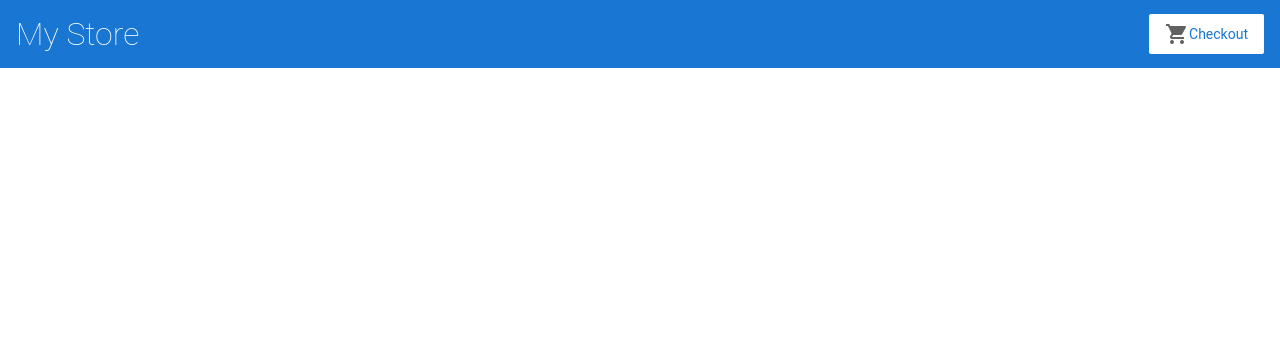
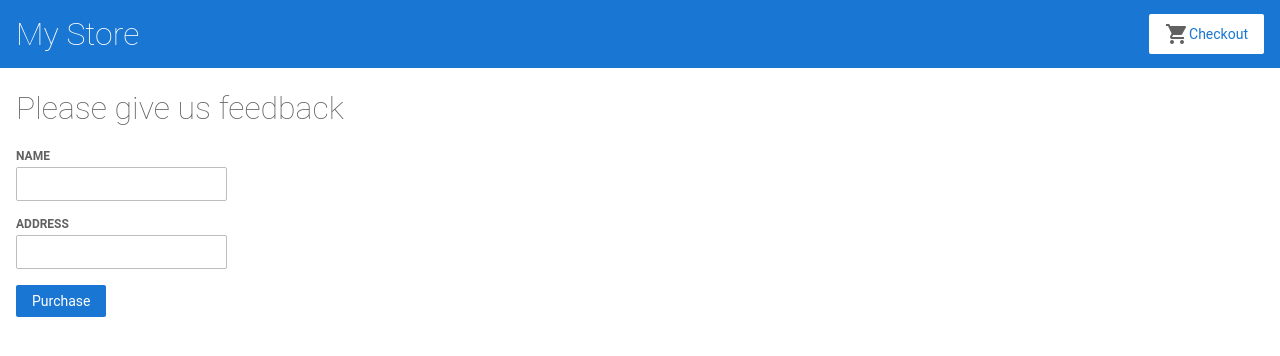
Before and after one commit to RabbitLuke/git-demo, an Angular app: page /feedback in a window 1280 px wide. Before the commit this address led to /. Shown: the top 356 px of the page. Built offline with nearby package versions, Linux system fonts and the light colour scheme; no server answers.

Commit message:
Added basic feedback page

```diff
--- /dev/null
+++ b/src/app/feedback/feedback.component.html
@@ -0,0 +1,20 @@
+<h1>Please give us feedback</h1>
+<form [formGroup]="feedbackForm" (ngSubmit)="onSubmit()">
+
+    <div>
+      <label for="name">
+        Name
+      </label>
+      <input id="name" type="text" formControlName="name">
+    </div>
+
+    <div>
+      <label for="address">
+        Address
+      </label>
+      <input id="address" type="text" formControlName="address">
+    </div>
+
+    <button class="button" type="submit">Purchase</button>
+
+  </form>
--- /dev/null
+++ b/src/app/feedback/feedback.component.ts
@@ -0,0 +1,25 @@
+import { Component } from '@angular/core';
+import { FeedbackService } from '../feedback.service';
+import { FormBuilder, FormControl } from '@angular/forms';
+
+@Component({
+  selector: 'app-feedback',
+  templateUrl: './feedback.component.html',
+  styleUrls: ['./feedback.component.css']
+})
+export class FeedbackComponent {
+  feedbackForm = this.formBuilder.group({
+    name: '',
+    address: ''
+  });
+
+  constructor(private feedbackService: FeedbackService, private formBuilder: FormBuilder,) {
+    feedbackService.getFact().subscribe(res => {
+      console.log('wow', res);
+    });
+  }
+
+  onSubmit(): void {
+   // Do a thing
+  }
+}
```
Also changed, not shown: src/app/app.module.ts (+6 -2 lines), src/app/feedback/feedback.component.css (added), 1 other file (tests, documents, lock files or other folders).
